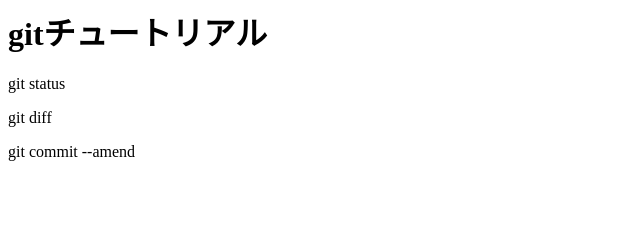
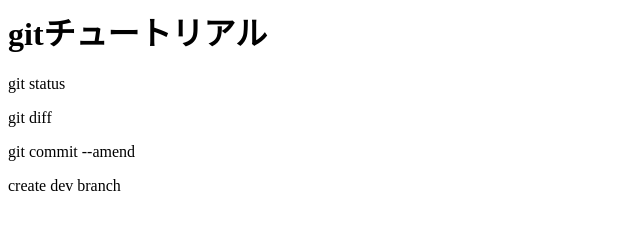
Before and after one commit to dede-yama/git_tutorial, a plain HTML site: page index.html in a window 1280 px wide. Shown: the whole page, without its empty margins (0-640 px from the left). Drawn offline with Linux system fonts and the light colour scheme.

Commit message:
dev branchを追加

```diff
--- a/index.html
+++ b/index.html
@@ -2,3 +2,4 @@
 <p>git status</p>
 <p>git diff</p>
 <p>git commit --amend</p>
+<p>create dev branch </p>
```
